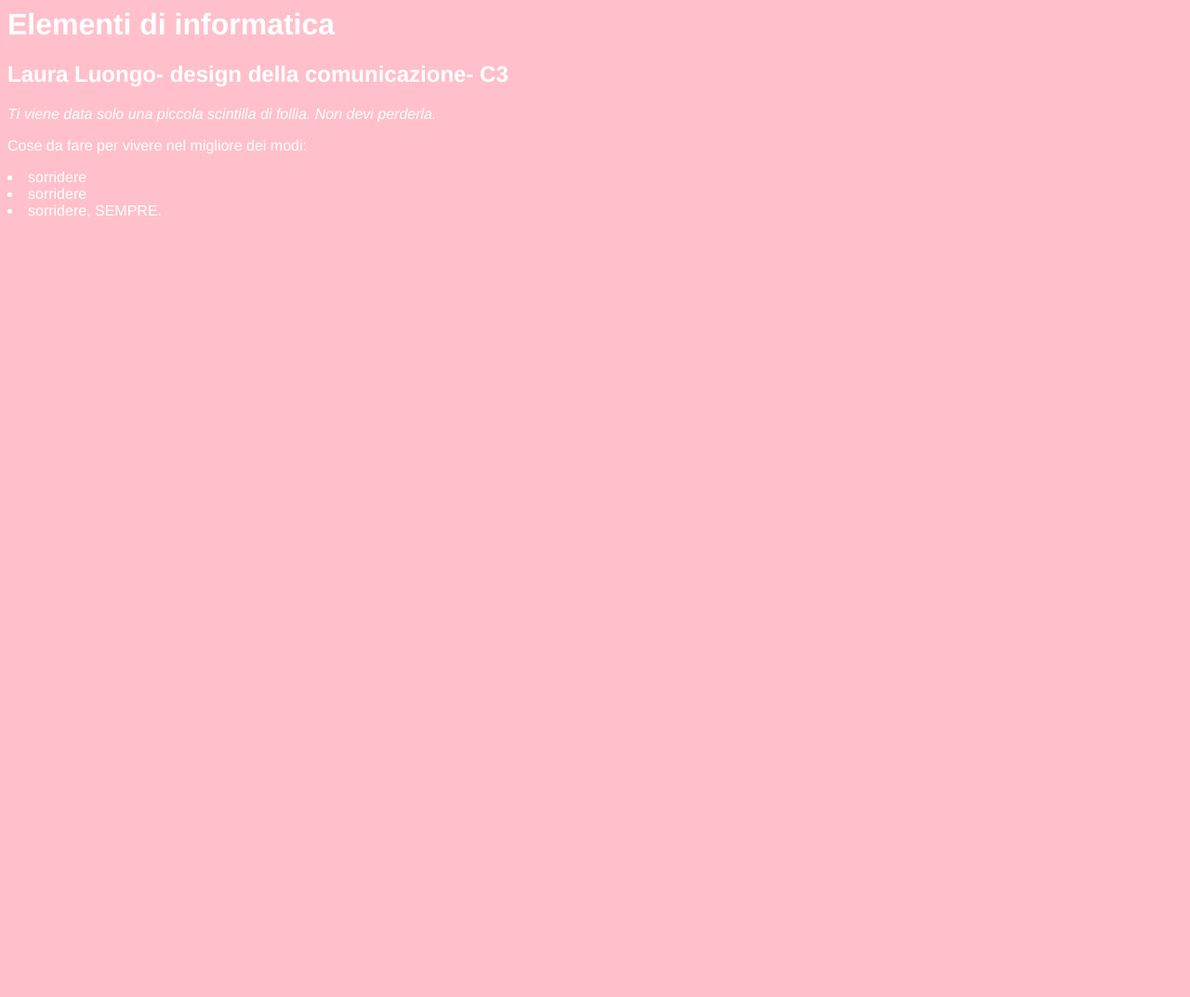
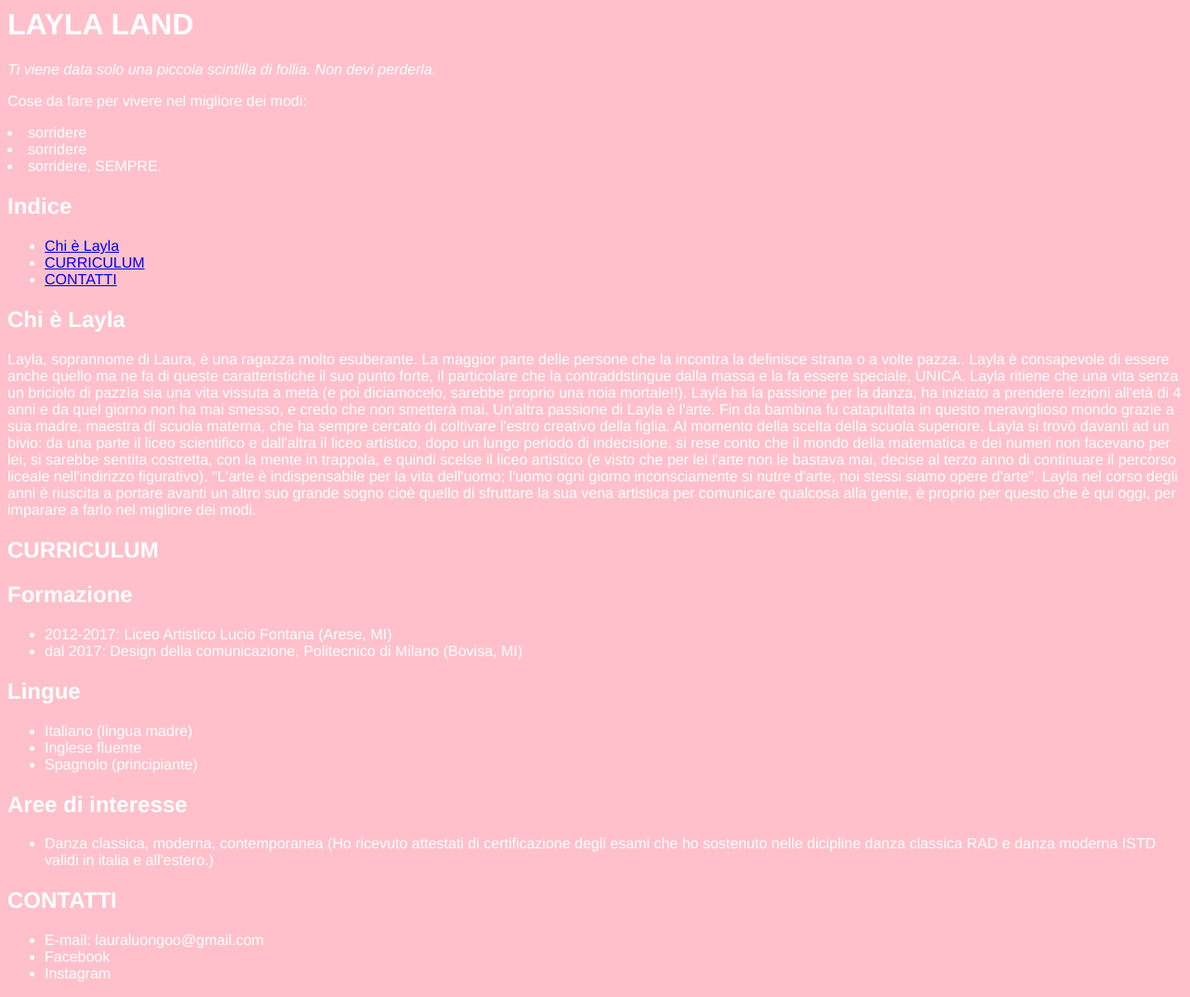
Before and after one commit to lauraluongo/pagina--elementi, a plain HTML site: page index.htm in a window 1280 px wide. Shown: the whole page at 93% size. Before the commit the page ends 800 px from the top, so only its background shows below. Drawn offline with Linux system fonts and the light colour scheme.

Commit message:
Indice+relativi paragrafi+cambiamento titolo (layla land)

```diff
--- a/index.htm
+++ b/index.htm
@@ -1,11 +1,9 @@
 <body bgcolor="pink">
 <font face="Helvetica" color="white">
 <h1>
-Elementi di informatica
+LAYLA LAND
 </h1>
-<h2>
-Laura Luongo- design della comunicazione- C3
-</h2>
+
 <p>
 <em>
 Ti viene data solo una piccola scintilla di follia. Non devi perderla.
@@ -17,3 +15,43 @@ Cose da fare per vivere nel migliore dei modi:
 <li> sorridere </li>
 <li> sorridere, SEMPRE. </li>
 </p>
+
+<h2> Indice </h2>
+<ul>
+    <li> <a href="#Chi è Layla"> Chi è Layla</a> </li>
+    <li> <a href="#CURRICULUM"> CURRICULUM </a> </li>
+    <li> <a href="#CONTATTI"> CONTATTI </a> </li>
+</ul>
+
+<h2 id="Chi è Layla"> Chi è Layla </h2>
+<p> Layla, soprannome di Laura, è una ragazza molto esuberante. La maggior parte delle persone che la incontra la definisce strana o a volte pazza.. Layla è consapevole di essere anche quello ma ne fa di queste caratteristiche il suo punto forte, il particolare che la contraddstingue dalla massa e la fa essere speciale, UNICA.
+Layla ritiene che una vita senza un briciolo di pazzìa sia una vita vissuta a metà (e poi diciamocelo, sarebbe proprio una noia mortale!!).
+Layla ha la passione per la danza, ha iniziato a prendere lezioni all'età di 4 anni e da quel giorno non ha mai smesso, e credo che non smetterà mai.
+Un'altra passione di Layla è l'arte. Fin da bambina fu catapultata in questo meraviglioso mondo grazie a sua madre, maestra di scuola materna, che ha sempre cercato di coltivare l'estro creativo della figlia.
+Al momento della scelta della scuola superiore, Layla si trovò davanti ad un bivio: da una parte il liceo scientifico e dall'altra il liceo artistico, dopo un lungo periodo di indecisione, si rese conto che il mondo della matematica e dei numeri non facevano per lei, si sarebbe sentita costretta, con la mente in trappola, e quindi scelse il liceo artistico (e visto che per lei l'arte non le bastava mai, decise al terzo anno di continuare il percorso liceale nell'indirizzo figurativo).
+"L'arte è indispensabile per la vita dell'uomo; l'uomo ogni giorno inconsciamente si nutre d'arte, noi stessi siamo opere d'arte".
+Layla nel corso degli anni è riuscita a portare avanti un altro suo grande sogno cioè quello di sfruttare la sua vena artistica per comunicare qualcosa alla gente, è proprio per questo che è qui oggi, per imparare a farlo nel migliore dei modi. </p>
+
+<h2 id="CURRICULUM"> CURRICULUM </h2>
+<h2> Formazione </h2>
+<ul>
+    <li> 2012-2017: Liceo Artistico Lucio Fontana (Arese, MI) </li>
+    <li> dal 2017: Design della comunicazione, Politecnico di Milano (Bovisa, MI)</li>
+</ul>
+<h2> Lingue </h2>
+<ul>
+    <li> Italiano (lingua madre) </li>
+    <li> Inglese fluente </li>
+    <li> Spagnolo (principiante) </li>
+</ul>
+<h2> Aree di interesse </h2>
+<ul>
+     <li> Danza classica, moderna, contemporanea (Ho ricevuto attestati di certificazione degli esami che ho sostenuto nelle dicipline danza classica RAD e danza moderna ISTD validi in italia e all'estero.) </li>
+</ul>
+
+<h2 id="CONTATTI"> CONTATTI </h2>
+<ul>
+    <li> E-mail: lauraluongoo@gmail.com </li>
+    <li> Facebook </li>
+    <li> Instagram </li>
+</ul>
```
